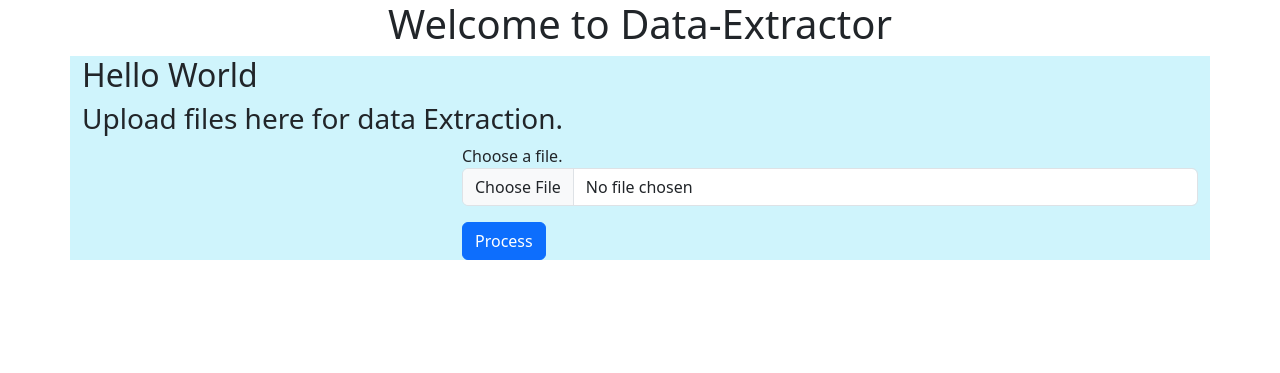
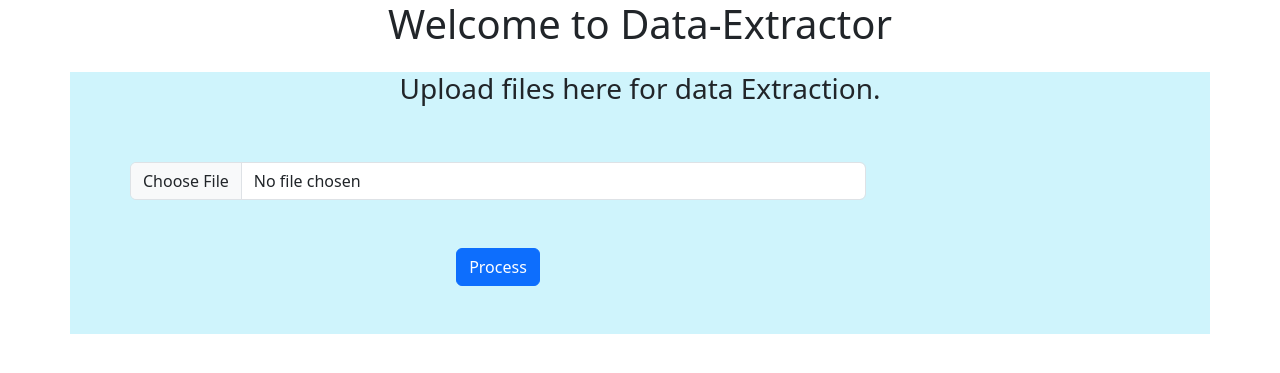
Before and after one commit to AbhiMisRaw/deeplogic-assignment, a Django app: page / in a window 1280 px wide. Shown: the top 373 px of the page. Run offline with Django 5.2, Linux system fonts and the light colour scheme; parts of the project's set-up code (start-up, migrations or seed data) failed here and were passed over.

Commit message:
rectified some styling

```diff
--- a/dataExtractor/extractor_app/templates/extractor_app/index.html
+++ b/dataExtractor/extractor_app/templates/extractor_app/index.html
@@ -4,20 +4,13 @@
 
 {% block content %}
 <div class="container bg-info-subtle ">
-    <div>
-        <h2>
-            Hello <span>World</span>
-        </h2>
-        {% if message %}
-        {{message}}
-        {% endif %}
-    </div>
-    <div class="row ">
+    <div class="row text-center mt-4">
         <h3>Upload files here for data Extraction.</h3>
-        <div class="col-4"></div>
-        <div class="col-8">
-            <form method="post" enctype="multipart/form-data">
+
+        <div class="col-8 m-5">
+            <form class="mx-auto" method="post" enctype="multipart/form-data">
                 {% csrf_token %}
+
                 {% if form.file_object.errors %}
                     <div class="alert alert-danger">
                         {% for error in form.file_object.errors %}
@@ -25,10 +18,19 @@
                         {% endfor %}
                     </div>
                 {% endif %}
-                {{ form.as_p }}
-                <input class="btn btn-primary" type="submit" value="Process">
+
+                {{ form.file_object}}
+                <input class="btn btn-primary mt-5" type="submit" value="Process">
             </form>
         </div>
     </div>
 </div>
+
+{% if message %}
+    <div class="container">
+        <div class="alert alert-info mt-4">
+            {{ message }}
+        </div>
+    </div>
+{% endif %}
 {% endblock %}
```
Also changed, not shown: 1 other file. Lines whose indentation alone changed are shown as unchanged.
